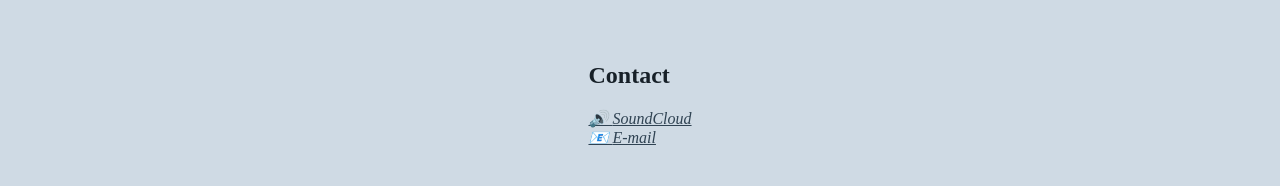
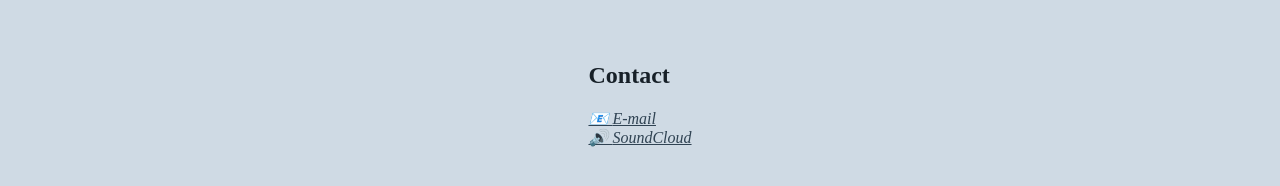
Before and after one commit to Dinir/dinir.github.io, a Jekyll site: the page built from index.md, in a window 1280 px wide and 900 px high, scrolled down 3703 px. Shown: the part 423-609 px from the top of the window. Built offline with Jekyll 4.4.1, drawn with Linux system fonts in a browser that asks for light colours.

```diff
--- a/_includes/content/contact.md
+++ b/_includes/content/contact.md
@@ -1,14 +1,14 @@
 <section>
 <h2>Contact</h2>
 
+{% include address.html
+link='mailto:DinirNertan@gmail.com'
+emoji='📧'
+name='E-mail'
+%}
 {% include address.html
   link='https://soundcloud.com/dinir'
   emoji='🔊'
   name='SoundCloud'
 %}
-{% include address.html
-  link='mailto:DinirNertan@gmail.com'
-  emoji='📧'
-  name='E-mail'
-%}
 </section>
```
